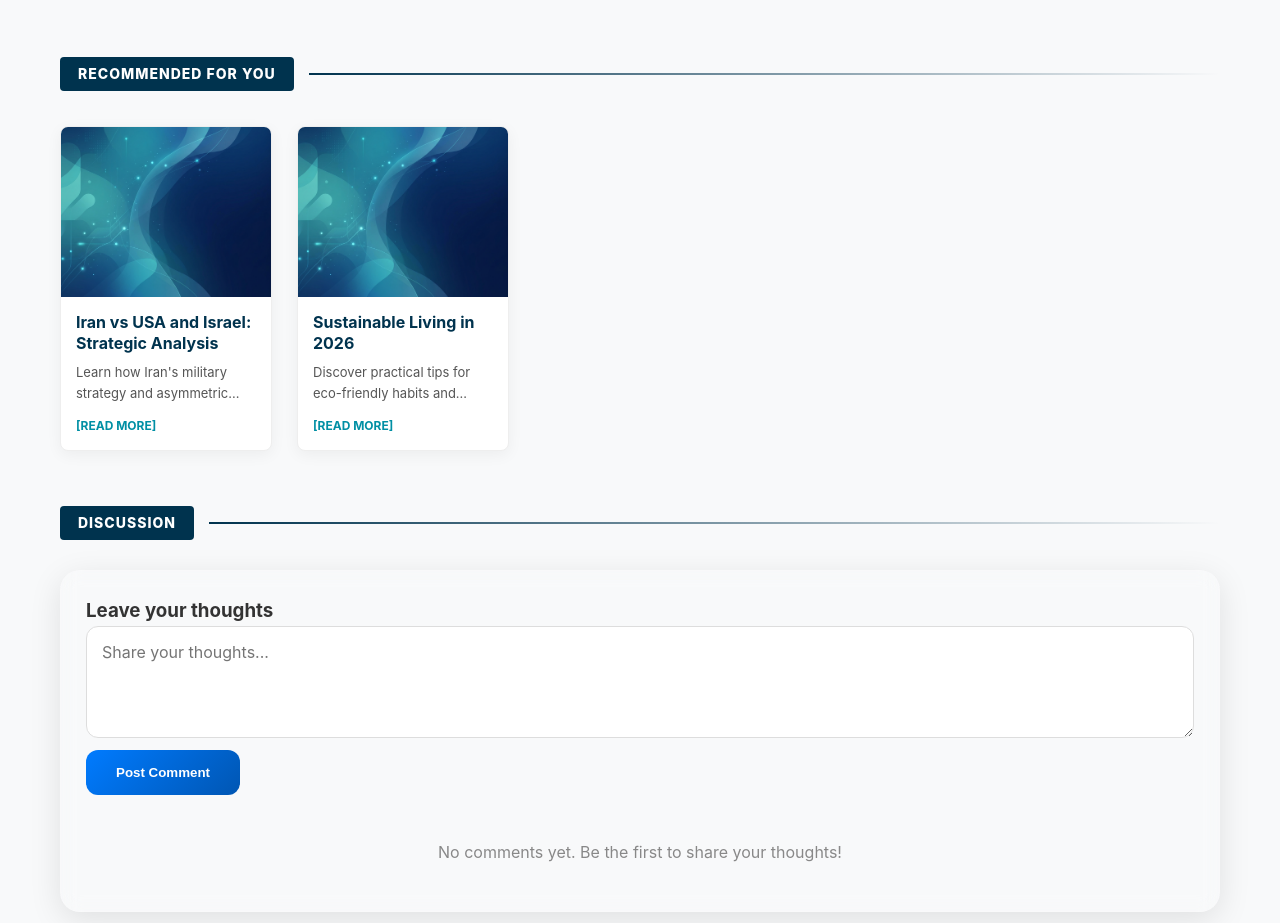
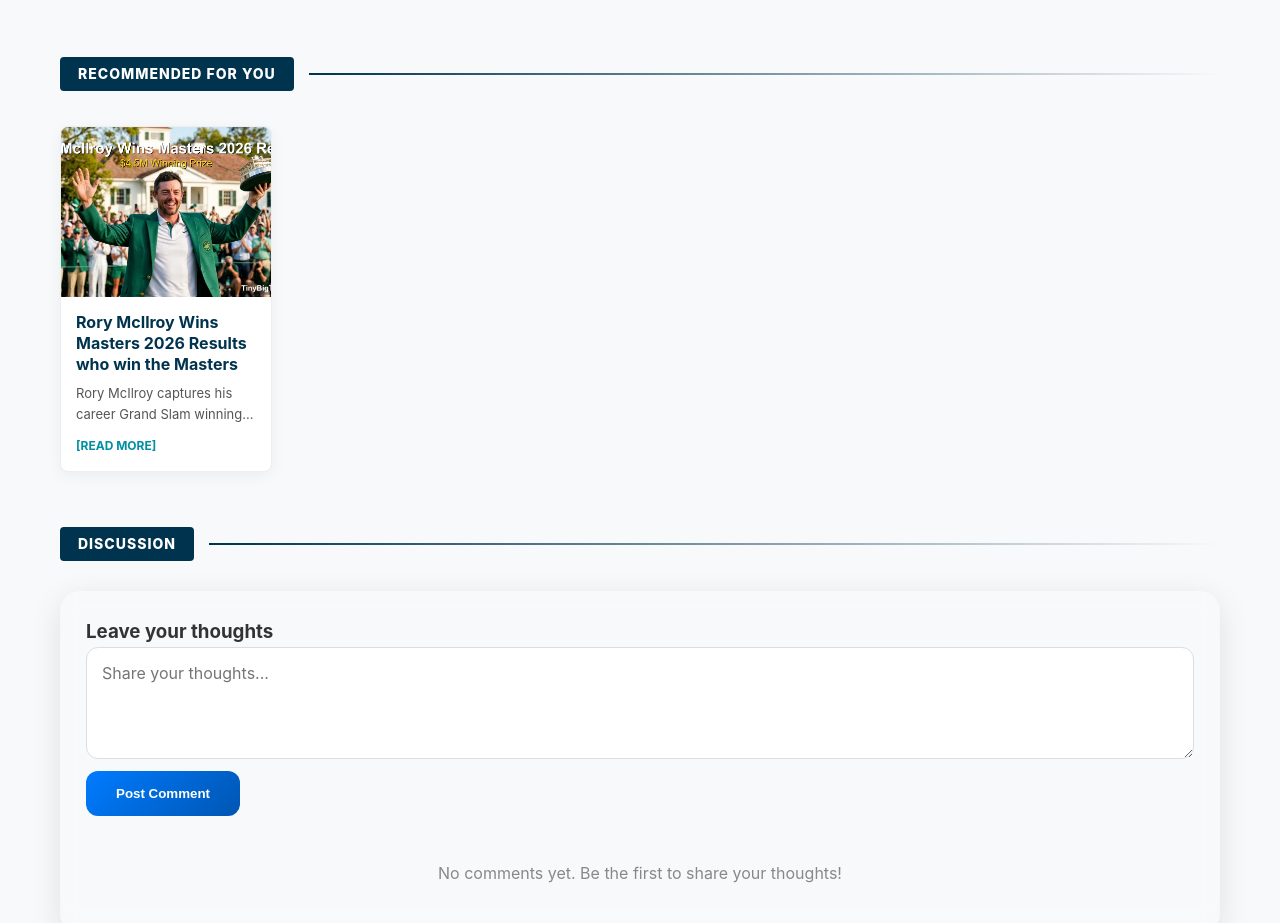
Before and after one commit to rohits06oct/TestURLPages, a plain HTML site: page articles/euphoria-season-3-premiere-how-to-watch.html in a window 1280 px wide. Shown: the part 2492-3415 px from the top of the page. Drawn offline with Linux system fonts and the light colour scheme; no server answers.

Commit message:
Added changes

```diff
--- a/articles/euphoria-season-3-premiere-how-to-watch.html
+++ b/articles/euphoria-season-3-premiere-how-to-watch.html
@@ -226,18 +226,18 @@
             <div class="category-line"></div>
         </div>
         <div class="articles-grid grid-5-cols">
-            <article class="article-card"
-                onclick="window.location.href='Iran_vs_USA_and_Israel_Best_Strategic_Analysis_Guide.html'">
-                <img src="../assets/blog-default.png" alt="Strategic Analysis" class="article-image" loading="lazy"
-                    width="300" height="170">
+            <article class="article-card" onclick="window.location.href='rory-mcilroy-masters-2026-winner.html'">
+                <img src="/articles/image/rory_mcilroy_masters_2026_win.webp"
+                    alt="Rory McIlroy Wins Masters 2026 Results" class="article-image" loading="lazy" width="300"
+                    height="170">
                 <div class="article-content">
-                    <h2 class="article-title">Iran vs USA and Israel: Strategic Analysis</h2>
-                    <p class="article-excerpt">Learn how Iran's military strategy and asymmetric warfare could challenge
-                        global powers in 2026.</p>
+                    <h2 class="article-title">Rory McIlroy Wins Masters 2026 Results who win the Masters</h2>
+                    <p class="article-excerpt">Rory McIlroy captures his career Grand Slam winning the 2026 Masters. He
+                        beat Scheffler by one shot to claim the $4.5M prize at Augusta National.</p>
                     <span class="read-more">[Read more]</span>
                 </div>
             </article>
-            <article class="article-card" onclick="window.location.href='sustainable-living.html'">
+            <!-- <article class="article-card" onclick="window.location.href='sustainable-living.html'">
                 <img src="../assets/blog-default.png" alt="Sustainable Living" class="article-image" loading="lazy"
                     width="300" height="170">
                 <div class="article-content">
@@ -246,7 +246,7 @@
                         footprint this year.</p>
                     <span class="read-more">[Read more]</span>
                 </div>
-            </article>
+            </article> -->
             <!-- Add more articles as they become available -->
         </div>
     </section>
```
Also changed, not shown: articles/rory-mcilroy-masters-2026-winner.html (+2 -2 lines).
